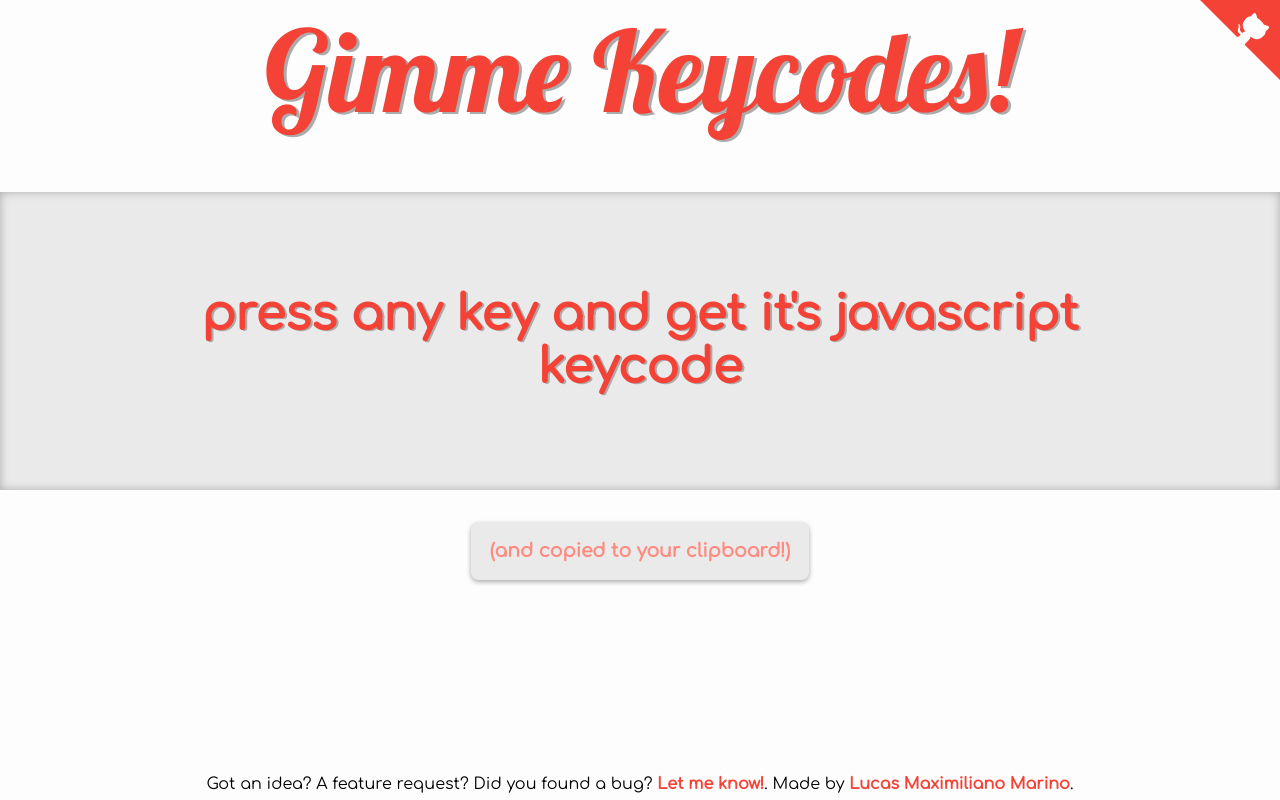
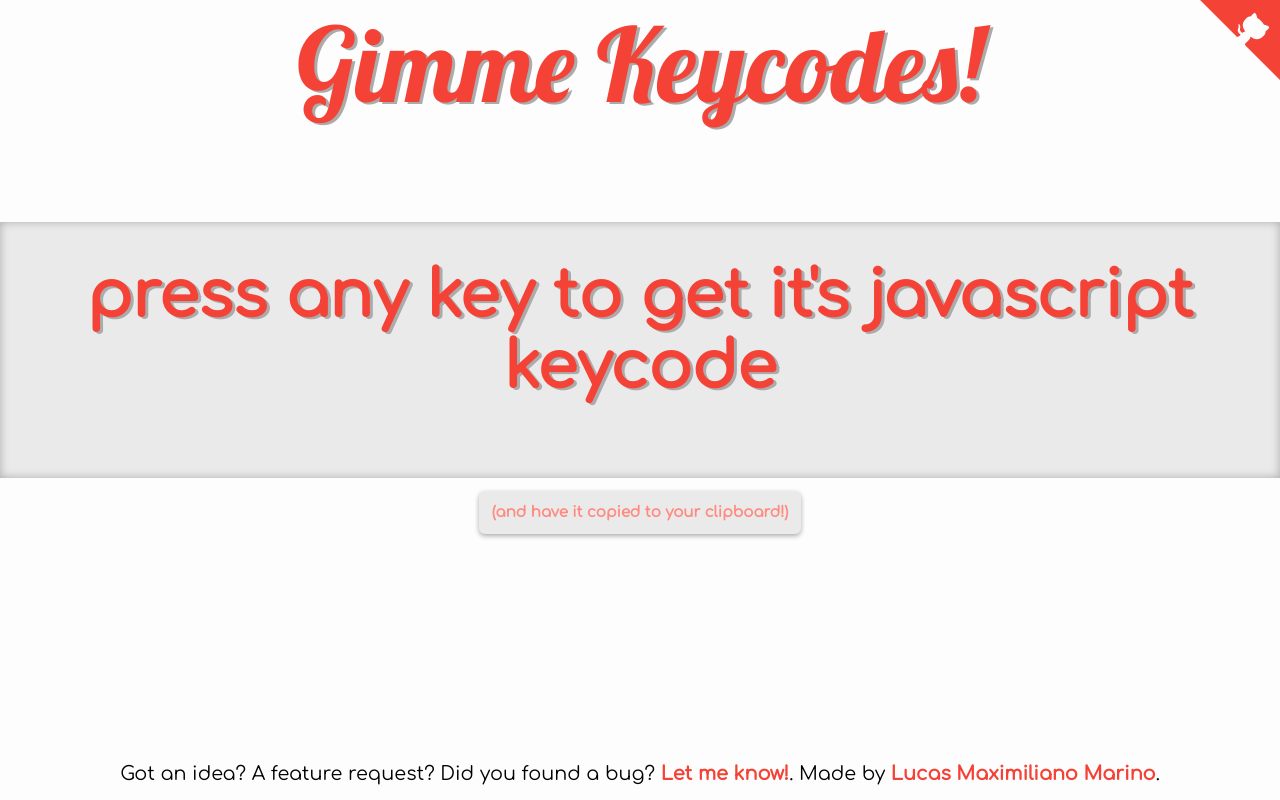
Before and after one commit to elementh/gimme-keycodes, a plain HTML site: page index.html in a window 1280 px wide. Drawn offline with Linux system fonts and the light colour scheme.

Commit message:
Updated to last version Check master for details.

```diff
--- a/index.html
+++ b/index.html
@@ -30,10 +30,10 @@
       </div>
       <div class="content">
         <div class="quickguide">
-          <h1>press any key and get it's javascript keycode</h1>
+          <h1>press any key to get it's javascript keycode</h1>
         </div>
         <div class="tip">
-          <h3>(and copied to your clipboard!)</h3>
+          <h3>(and have it copied to your clipboard!)</h3>
         </div>
         <div>
           <input class="hidden" type="text" style="position: absolute; left: -9999px; width: 1px; height: 1px;" tabindex="-1"/>
--- a/style.css
+++ b/style.css
@@ -13,9 +13,9 @@ html {
 }
 .title {
   vertical-align: top;
-  font-size: 700%;
+  font-size: 8vw;
   font-family: 'Lobster';
-  margin-bottom: 0.2em;
+  margin-bottom: 1vw;
   text-align: center;
   display: table-row;
   vertical-align: top;
@@ -37,7 +37,7 @@ html {
   vertical-align: middle;
 }
 .quickguide {
-  margin-bottom: 2em;
+  height: 20vw;
   text-align: center;
   display: inline-block;
   color: #f44336;
@@ -46,13 +46,12 @@ html {
   box-shadow: inset 0 0 10px 0 #ABABAB;
   -webkit-box-shadow: inset 0 0 10px 0 #ABABAB;
   -moz-box-shadow: inset 0 0 10px 0 #ABABAB;
-  -o-box-shadow: inset 0 0 10px 0 #ABABAB;ad
+  -o-box-shadow: inset 0 0 10px 0 #ABABAB;
 }
 .quickguide h1 {
-  font-size: 300%;
-  text-shadow: 2px 1px 0 #ABABAB;
-  margin: 1em 1em;
-  padding: 1em;
+  font-size: 5vw;
+  text-shadow: 3px 2px 0 #ABABAB;
+  padding: 3vw;
 }
 h3 {
   color: #ff8a80;
@@ -65,7 +64,7 @@ a:hover {
   text-decoration: underline;
 }
 .keycodeDisplay {
-  margin-bottom: 2em;
+  height: 20vw;
   text-align: center;
   display: none;
   color: #f44336;
@@ -77,21 +76,18 @@ a:hover {
   -o-box-shadow: inset 0 0 10px 0 #ABABAB;
 }
 .keycodeDisplay h1 {
-  font-size: 1350%;
-  margin-left: 1em;
-  margin-right: 1em;
-  padding: 0.1em 0.1em;
+  font-size: 15vw;
+  padding: 1vw;
 }
 .keyboardKey {
+  margin-top: 1vw;
+  font-size: 1vw;
   text-align: center;
   display: none;
   color: #ff8a80;
 }
 .keyboardKey h3 {
-  margin-left: 1em;
-  margin-right: 1em;
-  margin-bottom: 2em;
-  padding: 1em;
+  padding: 1vw;
   background-color: #EAEAEA;
   border-radius: 0.4em 0.4em 0.4em 0.4em;
   box-shadow: 2px 5px 0 #ABABAB;
@@ -100,15 +96,14 @@ a:hover {
   -o-box-shadow: 0 2px 5px 0 #ABABAB;
 }
 .tip {
+  margin-top: 1vw;
+  font-size: 1vw;
   text-align: center;
   display: inline-block;
   color: #ff8a80;
 }
 .tip h3 {
-  margin-left: 1em;
-  margin-right: 1em;
-  margin-bottom: 2em;
-  padding: 1em;
+  padding: 1vw;
   background-color: #EAEAEA;
   border-radius: 0.4em 0.4em 0.4em 0.4em;
   box-shadow: 2px 5px 0 #ABABAB;
@@ -121,6 +116,7 @@ a:hover {
 }
 .about {
   display: table-row;
+  font-size: 1.5vw;
   vertical-align: bottom;
 }
 /* OCTOCAT STYLE */
```
Also changed, not shown: README.md, screenshots/preview.gif (added).
